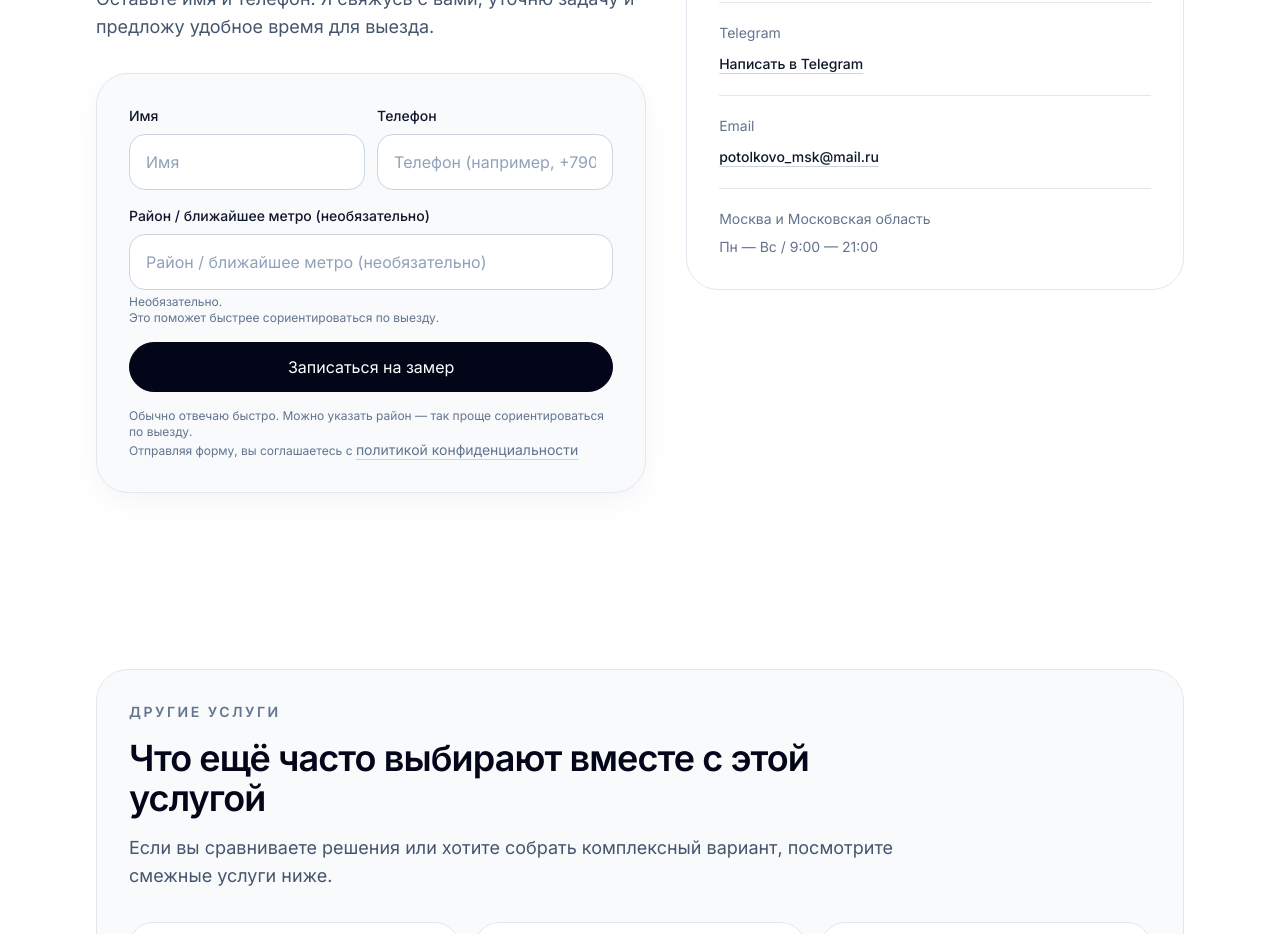
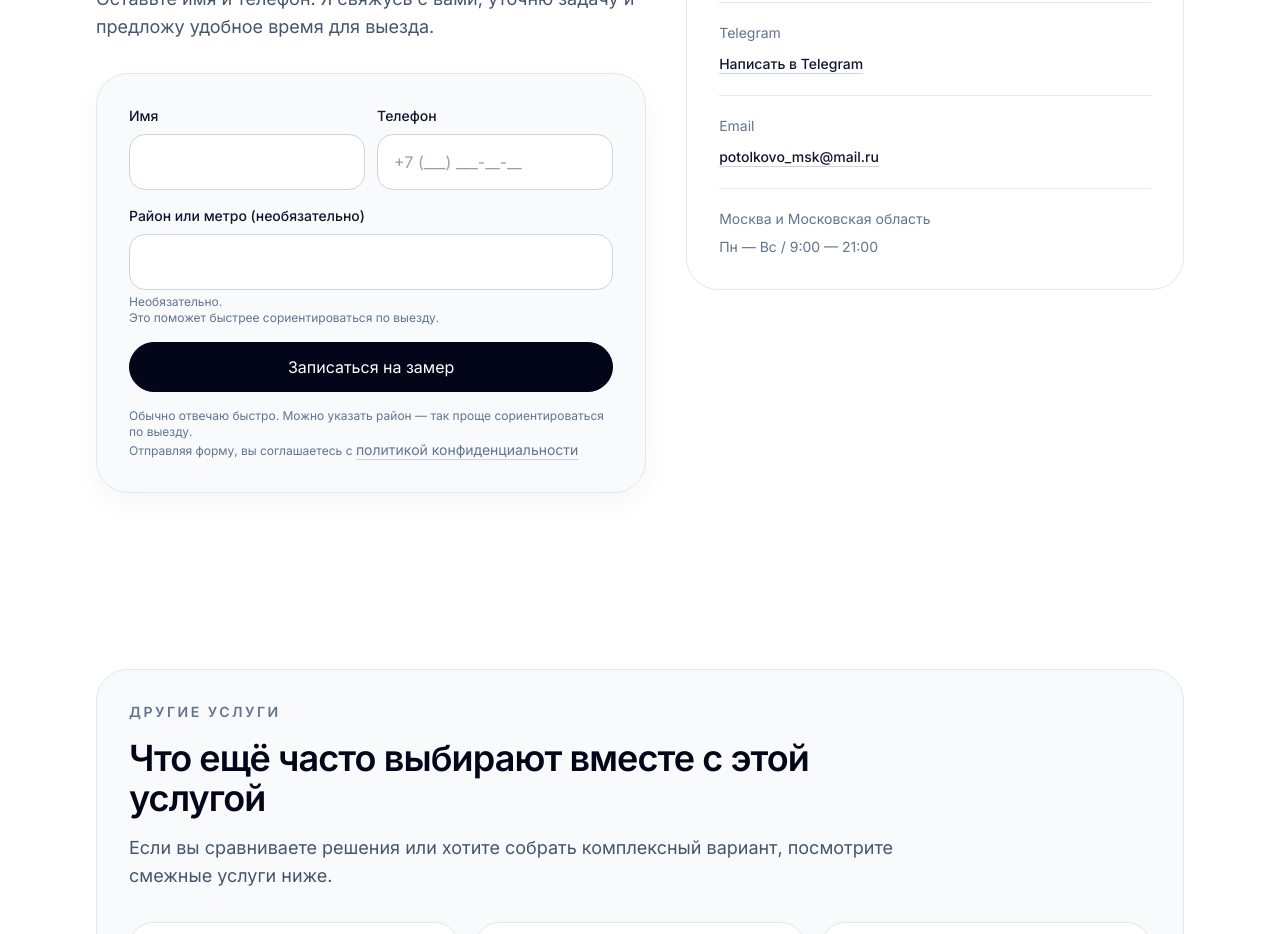
Before and after one commit to svladimirtsk-crypto/nextjs-potolkovo, a Next.js app: page /uslugi/svetovye-linii in a window 1280 px wide. Shown: the part 4580-5514 px from the top of the page. Built offline with nearby package versions, Linux system fonts and the light colour scheme.

Commit message:
Update action-form.tsx

```diff
--- a/components/home/action-form.tsx
+++ b/components/home/action-form.tsx
@@ -24,9 +24,11 @@ import { TextLink } from "@/components/ui/text-link";
 
 const COPY = {
   successTitle: "Заявка отправлена",
+  successMessage: "Спасибо!\nЯ свяжусь с вами, чтобы уточнить задачу и договориться о замере.",
   errorMessage:
     "Не удалось отправить заявку.\nПроверьте данные и попробуйте ещё раз.",
   submitButtonLabel: "Записаться на замер",
+  submitButtonLabelPending: "Отправляю...",
   helperText:
     "Обычно отвечаю быстро. Можно указать район — так проще сориентироваться по выезду.",
   addressFieldHint: "Необязательно.\nЭто поможет быстрее сориентироваться по выезду.",
@@ -87,9 +89,13 @@ function buildLeadMessage(
   return parts.join("\n");
 }
 
-type ActionFormProps = { source?: string };
+type ActionFormProps = {
+  source?: string;
+  /** P0.8: callback after successful submit */
+  onSuccess?: () => void;
+};
 
-export function ActionForm({ source }: ActionFormProps) {
+export function ActionForm({ source, onSuccess }: ActionFormProps) {
   const { snapshot, hasInteracted } = usePriceCalculatorBridge();
 
   const effectiveSource: string = String(snapshot?.leadSource ?? source ?? "");
@@ -335,8 +341,11 @@ export function ActionForm({ source }: ActionFormProps) {
 
       trackFormSubmitSuccess(effectiveSource);
 
+      // P0.8: callback для WizardStep2Summary
+      onSuccess?.();
+
       setStatus("success");
-      setMessage("Спасибо.\nЯ свяжусь с вами, чтобы уточнить задачу и договориться о замере.");
+      setMessage(COPY.successMessage);
 
       setName("");
       setPhone("");
@@ -418,7 +427,6 @@ export function ActionForm({ source }: ActionFormProps) {
             name="name"
             value={name}
             onChange={(e) => setName(e.target.value)}
-            placeholder="Имя"
           />
           {fieldErrors.name ? <p className="mt-1 text-xs text-rose-600">{fieldErrors.name}</p> : null}
         </div>
@@ -438,7 +446,7 @@ export function ActionForm({ source }: ActionFormProps) {
               phoneValidatedOnceRef.current = true;
               trackPhoneValidated({ formPlacement: getPlacement(), source: effectiveSource });
             }}
-            placeholder="Телефон (например, +7905…)"
+            placeholder="+7 (___) ___-__-__"
           />
           {fieldErrors.phone ? <p className="mt-1 text-xs text-rose-600">{fieldErrors.phone}</p> : null}
         </div>
@@ -446,18 +454,28 @@ export function ActionForm({ source }: ActionFormProps) {
 
       <div>
         <Input
-          label="Район / ближайшее метро (необязательно)"
+          label="Район или метро (необязательно)"
           name="address"
           value={address}
           onChange={(e) => setAddress(e.target.value)}
-          placeholder="Район / ближайшее метро (необязательно)"
         />
         <p className="mt-1 whitespace-pre-line text-xs text-slate-500">{COPY.addressFieldHint}</p>
         {fieldErrors.address ? <p className="mt-1 text-xs text-rose-600">{fieldErrors.address}</p> : null}
       </div>
 
+      {/* P2.18: loading state on submit button */}
       <Button type="submit" className="w-full" disabled={isPending}>
-        {isPending ? "Отправляю..." : COPY.submitButtonLabel}
+        {isPending ? (
+          <span className="flex items-center justify-center gap-2">
+            <svg className="h-4 w-4 animate-spin" viewBox="0 0 24 24" fill="none">
+              <circle className="opacity-25" cx="12" cy="12" r="10" stroke="currentColor" strokeWidth="4" />
+              <path className="opacity-75" fill="currentColor" d="M4 12a8 8 0 018-8V0C5.373 0 0 5.373 0 12h4z" />
+            </svg>
+            {COPY.submitButtonLabelPending}
+          </span>
+        ) : (
+          COPY.submitButtonLabel
+        )}
       </Button>
 
       <p className="text-xs text-slate-500">
```
